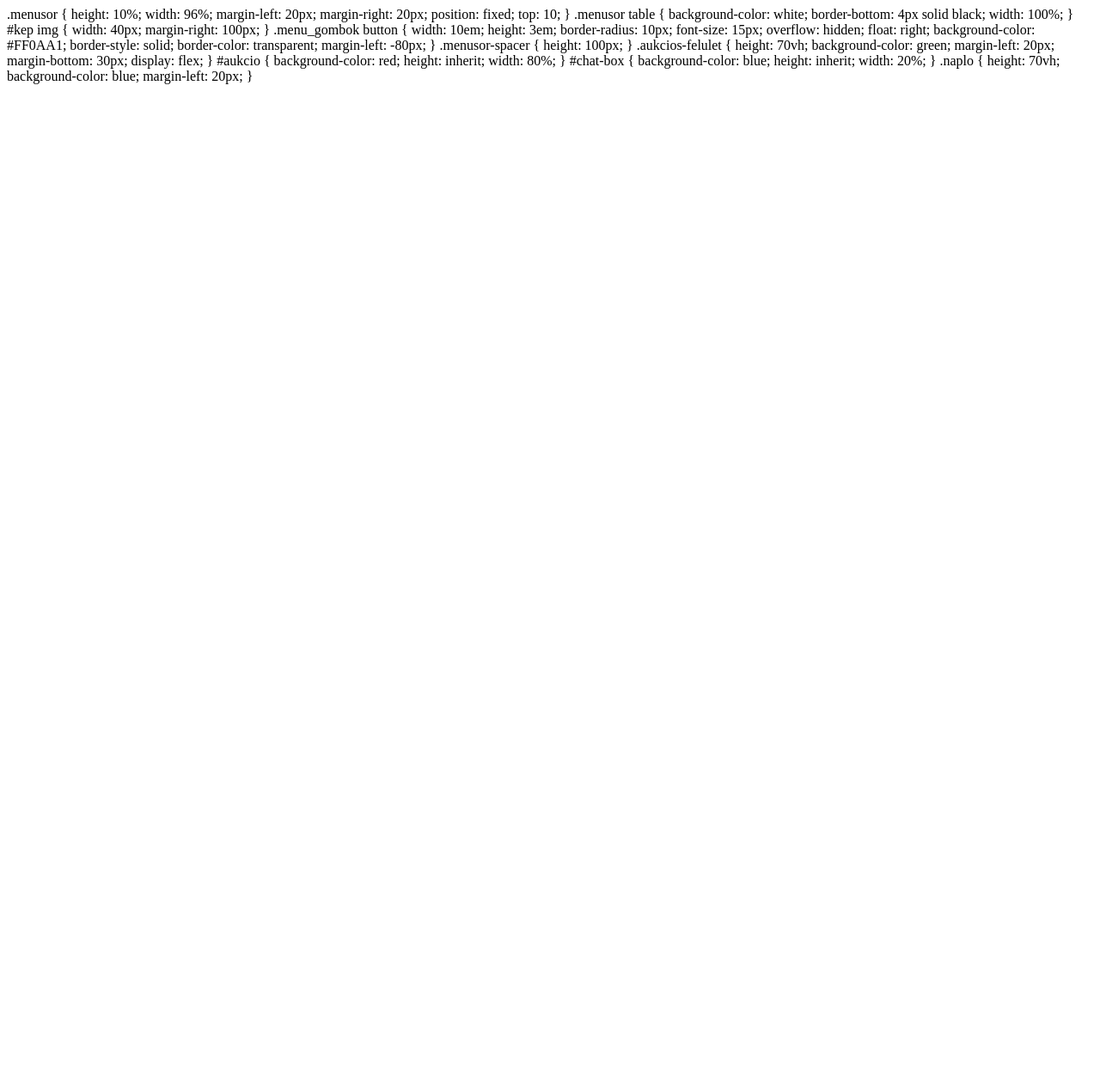
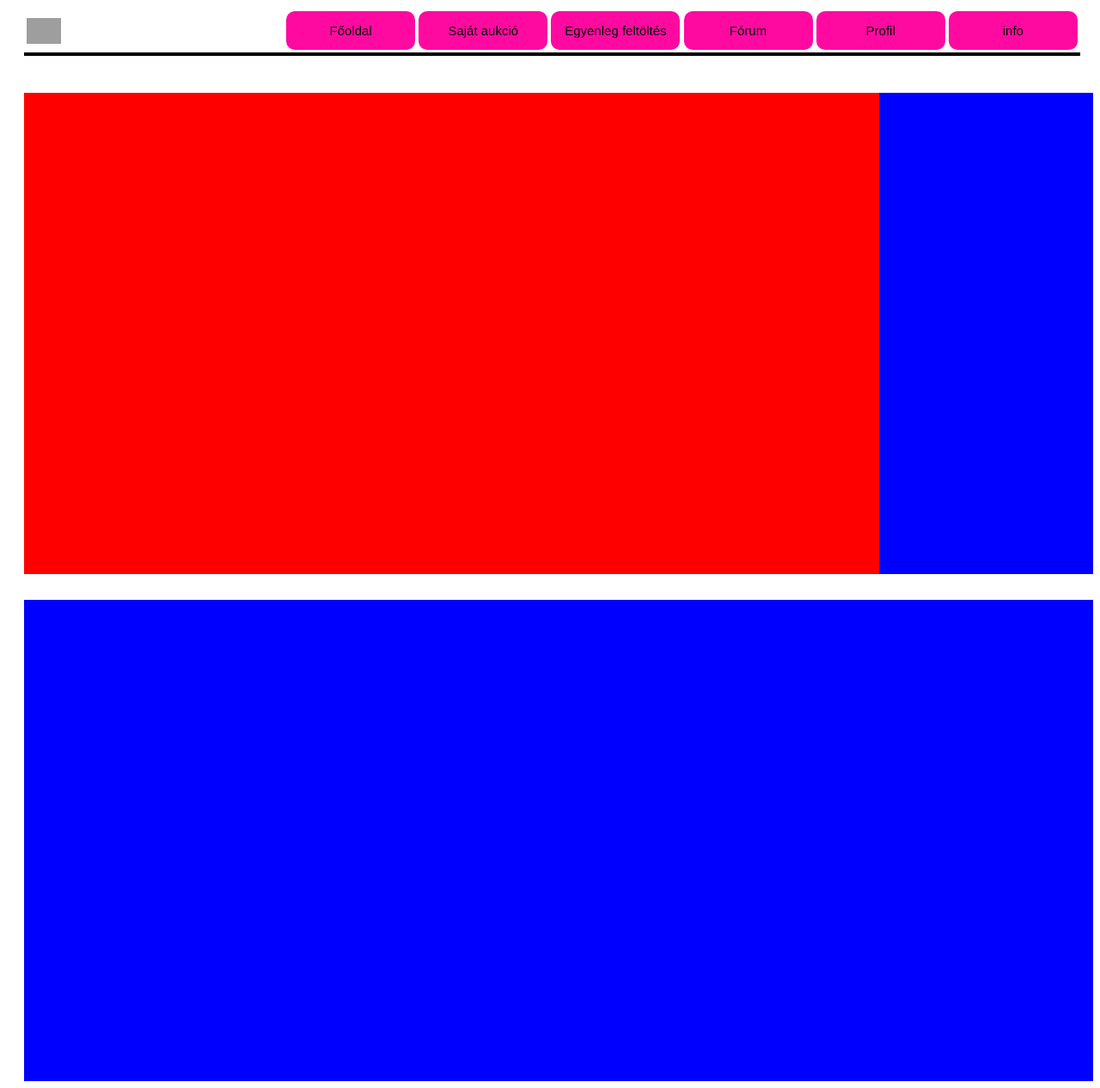
Before and after one commit to Vajaspiritos/Auction_House, a PHP site: page /Oldalak/index.html in a window 1280 px wide. Shown: the whole page at 86% size. Before the commit the page ends 98 px from the top, so only its background shows below. Run offline with PHP 8.4, Linux system fonts and the light colour scheme; grey boxes are pictures that could not be loaded.

Commit message:
Újra, mostmár valóban, fel lett töltve a főaldal html fájl

```diff
--- a/Oldalak/index.html
+++ b/Oldalak/index.html
@@ -1,75 +1,36 @@
-.menusor
-{
-	height: 10%;
-	width: 96%;
-	margin-left: 20px;
-	margin-right: 20px;
-	position: fixed;
-	top: 10;
+<html lang="hu">
+<head>
+	<meta charset="UTF-8">
+	<link rel="stylesheet" href="../Resources/CSS/fooldal.css">
+</head>
+<body>
 
+	<div class="menusor">
+		<table>
+			<tr>
+				<td id="kep"><img src="logo.png" alt="Logo"></td>
+				<td class="menu-gombok"> <button>Főoldal</button></td>
+				<td class="menu-gombok"> <button class="menu-gombok">Saját aukció</button></td>
+				<td class="menu-gombok"> <button class="menu-gombok">Egyenleg feltöltés</button></td>
+				<td class="menu-gombok"> <button class="menu-gombok">Fórum</button></td>
+				<td class="menu-gombok"> <button class="menu-gombok">Profil</button></td>
+				<td class="menu-gombok"> <button class="menu-gombok" onclick="alert('Ez egy aukciós oldal ahol egy kezdő tőkéböl kiindulva kell meggazdagodnod. Különböző tételekre licitálsz és reméled, hogy nem licitálnak túl. A megszerzett tárgyakat felteheted újabb aukciókra és abból szerzed a profitot. Ha minden pénzed elfogyott ne aggódj, naponta egyszer mehetsz dolgozni. Nem minden aukcióra léphetsz be, komolyabb aukciók komolyabb tételeket rejtenek ahova jelvény kell, ezeket a profilodnál tudod megvenni.')">info</button></td>
+			</tr>
+		</table>
+	</div>
+	<div class="menusor-spacer">
+	</div>
+	<div class="aukcios-felulet">
+	<div id="aukcio">
 
-}
+	</div>
+	<div id="chat-box">
+	</div>
 
-.menusor table
-{
-	background-color: white;
-	border-bottom: 4px solid black;
-	width: 100%;
-}
-
-#kep img
-{
-	width: 40px;
-	margin-right: 100px;
-}
-
-
-.menu_gombok button
-{
-	width: 10em;
-	height: 3em;
-	border-radius: 10px;
-	font-size: 15px;
-	overflow: hidden;
-	float: right;
-	background-color: #FF0AA1;
-	border-style: solid;
-	border-color: transparent;
-	margin-left: -80px;
-
-
-}
-.menusor-spacer
-{
-	height: 100px;
-}
-.aukcios-felulet
-{
-	height: 70vh;
-	background-color: green;
-	margin-left: 20px;
-	margin-bottom: 30px;
-	display: flex;
-}
-
-
-#aukcio
-{
-	background-color: red;
-	height: inherit;
-	width: 80%;
-}
-
-#chat-box
-{
-background-color: blue;
-height: inherit;
-width: 20%;
-}
-
-.naplo
-{
-	height: 70vh;
-	background-color: blue;
-	margin-left: 20px;
-}
+	</div>
+		<table>
+		</table>
+	<div class="naplo">
+	</div>
+</body>
+</html>
--- a/Resources/CSS/fooldal.css
+++ b/Resources/CSS/fooldal.css
@@ -24,7 +24,7 @@
 }
 
 
-.menu_gombok button
+.menu-gombok button
 {
 	width: 10em;
 	height: 3em;
```
Also changed, not shown: 1 other file.
